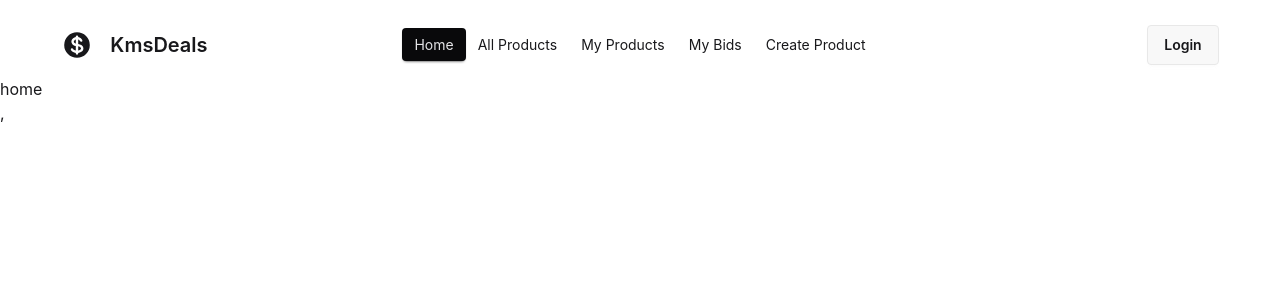
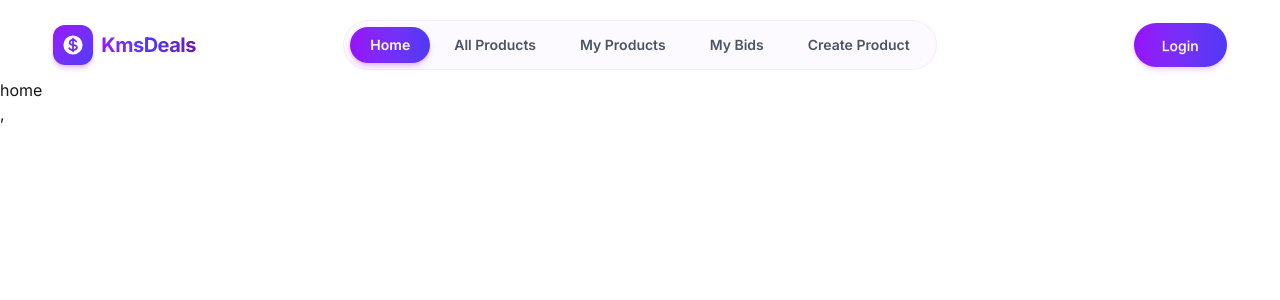
Before and after one commit to kmsmahi/kms-Deals-Full-Stack-Project-1-Clients, a React (Vite) app: page / in a window 1280 px wide. Shown: the top 300 px of the page. Built offline with nearby package versions, Linux system fonts and the light colour scheme.

Commit message:
navbar updated

```diff
--- a/index.html
+++ b/index.html
@@ -1,6 +1,10 @@
 <!doctype html>
 <html lang="en">
   <head>
+
+    <link rel="preconnect" href="https://fonts.googleapis.com">
+    <link rel="preconnect" href="https://fonts.gstatic.com" crossorigin>
+    <link href="https://fonts.googleapis.com/css2?family=Inter:wght@400;500;600;700;800&display=swap" rel="stylesheet">
     <meta charset="UTF-8" />
     <link rel="icon" type="image/svg+xml" href="/favicon.svg" />
     <meta name="viewport" content="width=device-width, initial-scale=1.0" />
--- a/package.json
+++ b/package.json
@@ -11,6 +11,7 @@
   },
   "dependencies": {
     "@tailwindcss/vite": "^4.3.3",
+    "framer-motion": "^13.2.0",
     "react": "^19.2.8",
     "react-dom": "^19.2.8",
     "react-icons": "^5.7.0",
--- a/src/Componenets/Navbar.jsx
+++ b/src/Componenets/Navbar.jsx
@@ -1,46 +1,115 @@
 import React from 'react';
-import { NavLink } from 'react-router';
+import { NavLink, Link } from 'react-router';
 import { HiMiniCurrencyDollar } from "react-icons/hi2";
+import { motion } from 'framer-motion';
+
 const Navbar = () => {
-    const links=[
-        <li><NavLink to='/'>Home</NavLink></li>,
-        <li><NavLink to='/all-products'>All Products</NavLink></li>,
-        <li><NavLink to='/my-products'>My Products</NavLink></li>,
-        <li><NavLink to='/my-bids'>My Bids</NavLink></li>,
-        <li><NavLink to='/create-product'>Create Product</NavLink></li>,
-    ]
+  const navItems = [
+    { title: 'Home', path: '/' },
+    { title: 'All Products', path: '/all-products' },
+    { title: 'My Products', path: '/my-products' },
+    { title: 'My Bids', path: '/my-bids' },
+    { title: 'Create Product', path: '/create-product' },
+  ];
+
   return (
-        <div className="navbar bg-base-100 w-11/12 mx-auto mt-3">
+    <header className="sticky top-0 z-50 backdrop-blur-md bg-base-100/80 mt-3">
+      <div className="navbar w-11/12 mx-auto max-w-7xl px-0 py-2">
+        {/* Navbar Start */}
         <div className="navbar-start">
           <div className="dropdown">
-      <div tabIndex={0} role="button" className="btn btn-ghost lg:hidden">
-        <svg aria-label="Menu" xmlns="http://www.w3.org/2000/svg" className="h-5 w-5" fill="none" viewBox="0 0 24 24" stroke="currentColor"> <path strokeLinecap="round" strokeLinejoin="round" strokeWidth="2" d="M4 6h16M4 12h8m-8 6h16" /> </svg>
+            <div
+              tabIndex={0}
+              role="button"
+              className="btn btn-ghost lg:hidden text-purple-600 hover:bg-purple-50 hover:text-purple-700"
+            >
+              <svg aria-label="Menu" xmlns="http://www.w3.org/2000/svg" className="h-6 w-6" fill="none" viewBox="0 0 24 24" stroke="currentColor">
+                <path strokeLinecap="round" strokeLinejoin="round" strokeWidth="2" d="M4 6h16M4 12h8m-8 6h16" />
+              </svg>
             </div>
             <ul
-        tabIndex={-1}
-        className="menu menu-sm dropdown-content bg-base-100 rounded-box z-1 mt-3 w-52 p-2 shadow">
+              tabIndex={0}
+              className="menu menu-sm dropdown-content bg-base-100 rounded-2xl z-50 mt-3 w-56 p-3 shadow-xl border border-purple-100 flex flex-col gap-1"
+            >
+              {navItems.map((item) => (
+                <li key={item.path}>
+                  <NavLink
+                    to={item.path}
+                    className={({ isActive }) =>
+                      `px-4 py-2.5 rounded-xl font-medium transition-all ${
+                        isActive
+                          ? 'bg-gradient-to-r from-purple-600 to-indigo-600 text-white shadow-md shadow-purple-500/20'
+                          : 'text-gray-600 hover:text-purple-600 hover:bg-purple-50'
+                      }`
+                    }
+                  >
+                    {item.title}
+                  </NavLink>
+                </li>
+              ))}
+            </ul>
+          </div>
 
-        {/* all navlinks for mobile dropdown */}
-        {links}
+          {/* Logo */}
+          <Link to="/" className="flex items-center gap-2 group">
+            <motion.div
+              whileHover={{ rotate: 12, scale: 1.1 }}
+              whileTap={{ scale: 0.95 }}
+              className="p-2 rounded-xl bg-gradient-to-br from-purple-600 to-indigo-600 text-white shadow-md shadow-purple-500/30"
+            >
+              <HiMiniCurrencyDollar className="w-6 h-6" />
+            </motion.div>
+            <span className="text-xl font-bold bg-gradient-to-r from-purple-600 via-indigo-600 to-purple-800 bg-clip-text text-transparent tracking-tight">
+              KmsDeals
+            </span>
+          </Link>
+        </div>
+
+        {/* Navbar Center (Desktop Links with Framer Motion Active Indicator) */}
+        <div className="navbar-center hidden lg:flex">
+          <ul className="flex items-center gap-1 bg-purple-50/60 border border-purple-100/80 p-1.5 rounded-full">
+            {navItems.map((item) => (
+              <li key={item.path} className="relative">
+                <NavLink
+                  to={item.path}
+                  className={({ isActive }) =>
+                    `relative px-5 py-2 text-sm font-semibold rounded-full transition-colors duration-200 z-10 block ${
+                      isActive ? 'text-white' : 'text-gray-600 hover:text-purple-700'
+                    }`
+                  }
+                >
+                  {({ isActive }) => (
+                    <>
+                      <span className="relative z-10">{item.title}</span>
+                      {isActive && (
+                        <motion.div
+                          layoutId="activeTab"
+                          transition={{ type: "spring", stiffness: 380, damping: 30 }}
+                          className="absolute inset-0 bg-gradient-to-r from-purple-600 to-indigo-600 rounded-full shadow-md shadow-purple-500/30 z-0"
+                        />
+                      )}
+                    </>
+                  )}
+                </NavLink>
+              </li>
+            ))}
           </ul>
+        </div>
 
-
-    </div>
-    <HiMiniCurrencyDollar className='w-8 h-8' />
-    <a className="btn btn-ghost text-xl">KmsDeals</a>
-  </div>
-  <div className="navbar-center hidden lg:flex">
-    <ul className="menu menu-horizontal px-1">
-
-    {/* all navlinks for pc */}
-    {links}
-    </ul>
-
-  </div>
+        {/* Navbar End */}
         <div className="navbar-end">
-    <a className="btn">Login</a>
+          <Link to="/login">
+            <motion.button
+              whileHover={{ scale: 1.03 }}
+              whileTap={{ scale: 0.97 }}
+              className="btn border-none bg-gradient-to-r from-purple-600 to-indigo-600 hover:from-purple-700 hover:to-indigo-700 text-white rounded-full px-7 min-h-0 h-11 font-medium shadow-md shadow-purple-500/20"
+            >
+              Login
+            </motion.button>
+          </Link>
         </div>
       </div>
+    </header>
   );
 };
 
--- a/src/index.css
+++ b/src/index.css
@@ -1,2 +1,10 @@
 @import "tailwindcss";
 @import "daisyui/daisyui.css";
+
+@theme {
+  --font-sans: 'Inter', sans-serif;
+}
+
+body {
+  font-family: 'Inter', sans-serif;
+}
```
Also changed, not shown: 1 other file (tests, documents, lock files or other folders). Lines whose indentation alone changed are shown as unchanged.
